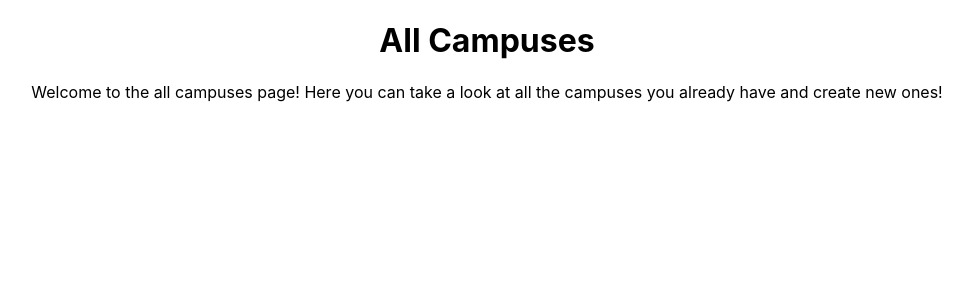
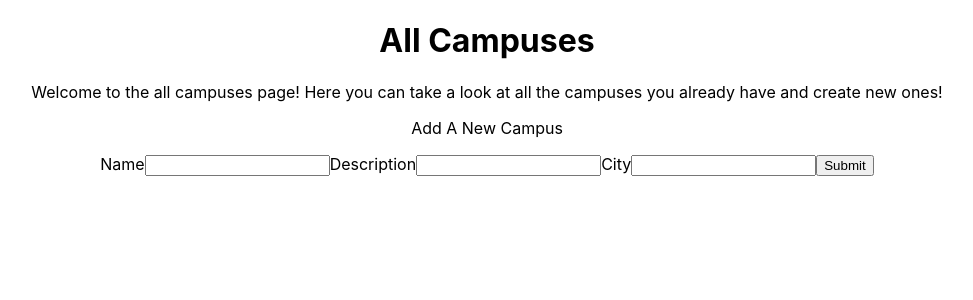
Before and after one commit to duvivierbri/FullStackCRUDApplication, a React (Create React App) app: page / in a window 1280 px wide. Shown: the top 300 px of the page, without its empty margins (153-1126 px from the left). Built offline with nearby package versions, Linux system fonts and the light colour scheme.

Commit message:
Created the form component that allows the user to add a new campus

```diff
--- /dev/null
+++ b/src/Components/AddCampus.js
@@ -0,0 +1,22 @@
+import React, { Component } from "react"
+import ReactDOM from 'react-dom';
+
+function AddCampus(props){
+    return (
+        <div>
+            <form>
+                <p>Add A New Campus</p>
+                <label for="name">Name</label>
+                <input name="name" type="text" />
+
+                <label for="description">Description</label>
+                <input name="description" type="text" />
+
+                <label for="address">City</label>
+                <input name="address" type="text" />
+
+                <button type="submit">Submit</button>
+            </form>
+        </div>
+    )
+} export default AddCampus;
--- a/src/Components/AllCampus.js
+++ b/src/Components/AllCampus.js
@@ -4,6 +4,7 @@ import ReactDOM from 'react-dom';
 //importing components
 import CampusCard from "./CampusCard";
 import AllCampusHeader from "./AllCampusHeader";
+import AddCampus from "./AddCampus";
 
 class AllCampus extends Component{
     state = {
@@ -12,7 +13,10 @@ class AllCampus extends Component{
 
     render(){
         return(
-            <AllCampusHeader/>
+            <div>
+                <AllCampusHeader/>
+                <AddCampus/>
+            </div>
         )
     }
 }export default AllCampus;
--- a/src/Components/CampusCard.js
+++ b/src/Components/CampusCard.js
@@ -4,11 +4,6 @@ import ReactDOM from 'react-dom';
 function CampusCard(props){
     return (
         <div class="campusCard">
-
-            <div class="image">
-                <img src={props.imageSource}/>
-            </div>
-
             <div class="campusTitle">
                 <h1>{props.campusTitle}</h1>
             </div>
```
